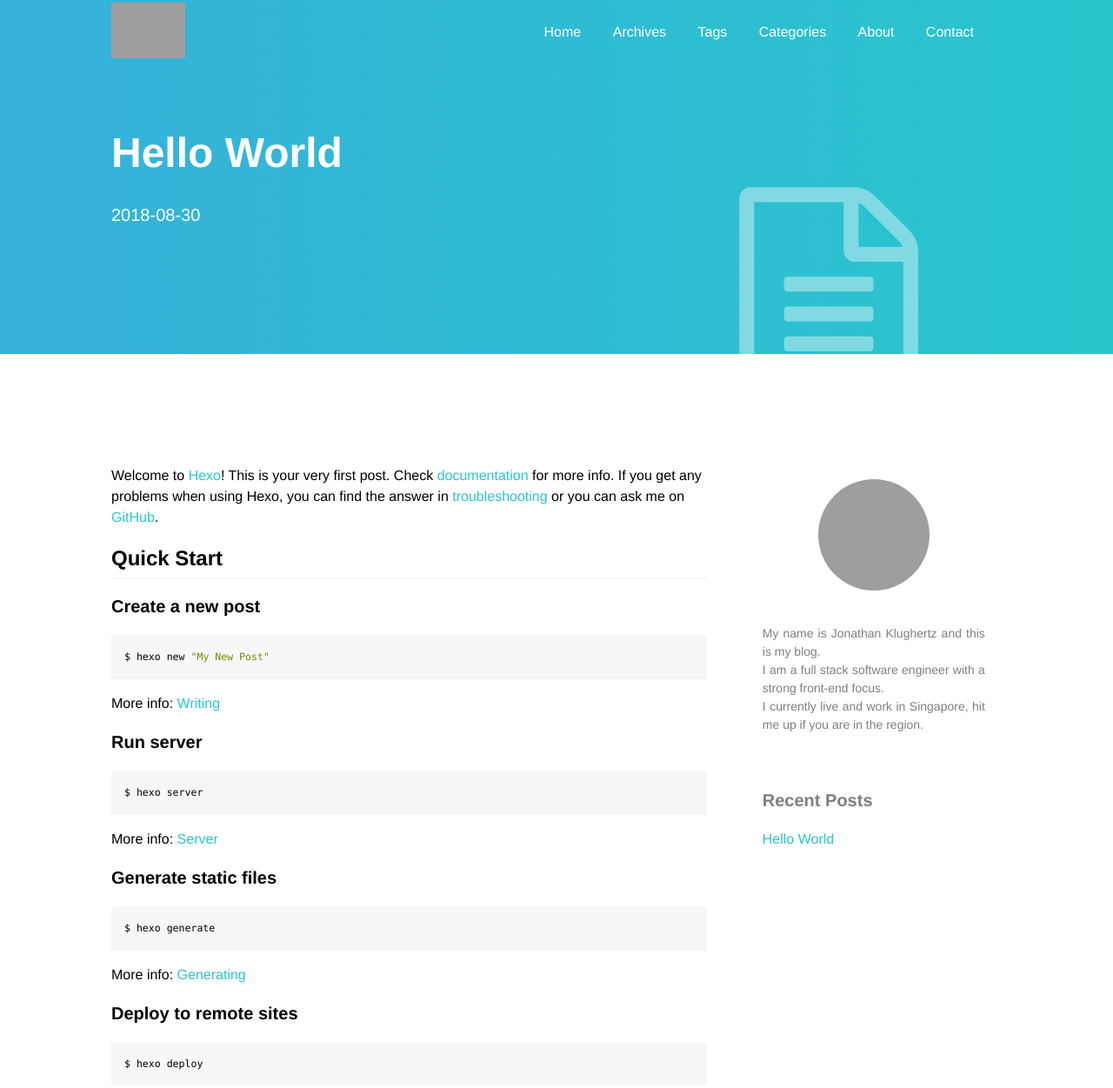
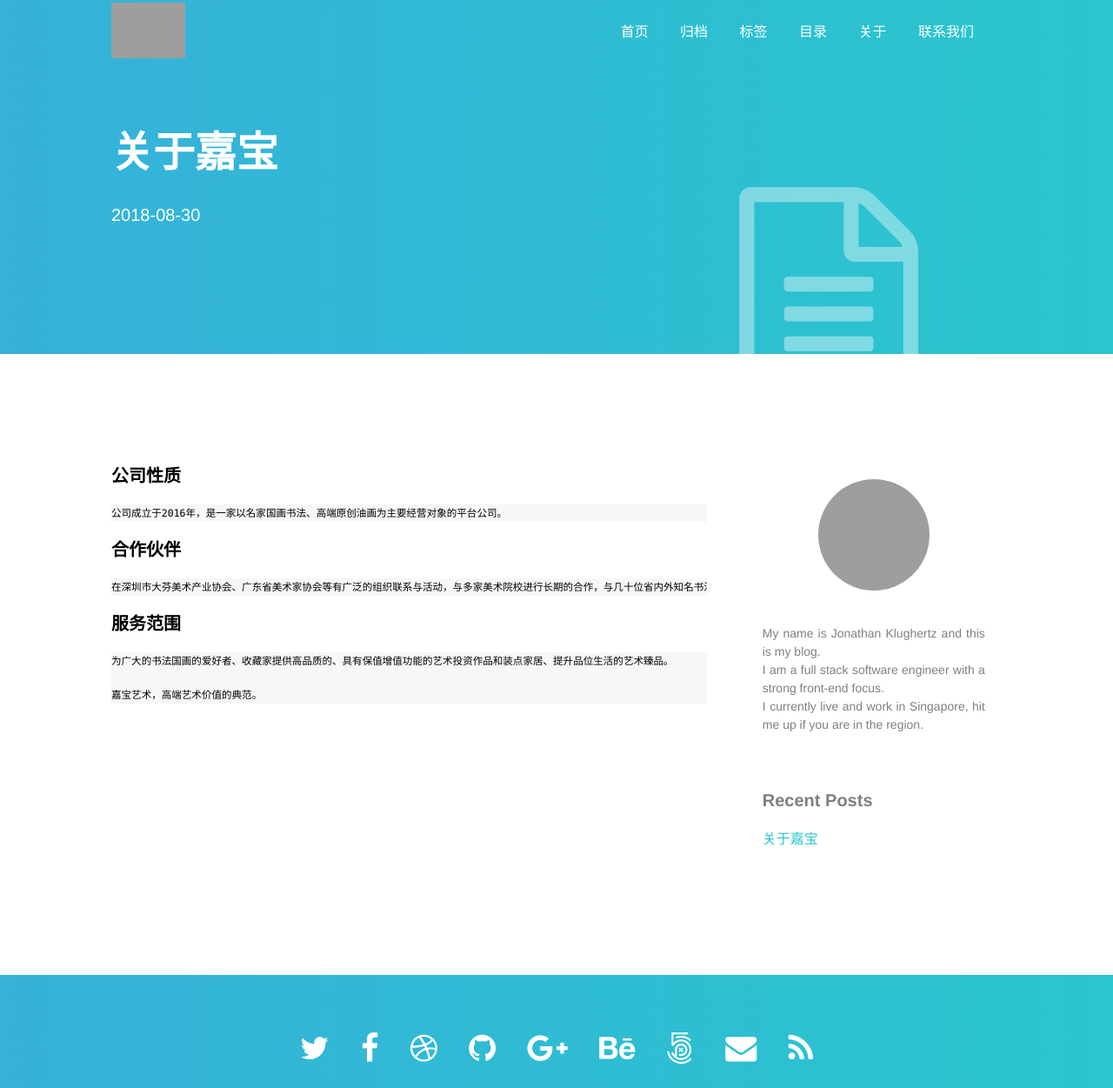
Before and after one commit to jiabaoart/jiabaoart.github.io, a plain HTML site: page 2018/08/30/hello-world/index.html in a window 1280 px wide. Shown: the part 13-1264 px from the top of the page at 87% size. Drawn offline with nearby package versions, Linux system fonts and the light colour scheme; grey boxes are pictures that could not be loaded.

Commit message:
Site updated: 2018-08-30 18:22:42

```diff
--- a/2018/08/30/hello-world/index.html
+++ b/2018/08/30/hello-world/index.html
@@ -10,7 +10,9 @@
 
     <!--Description-->
 
-        <meta name="description" content="Welcome to Hexo! This is your very first post. Check documentation for more info. If you get any problems when using Hexo, you can find the answer in ">
+        <meta name="description" content="公司性质公司成立于2016年，是一家以名家国画书法、高端原创油画为主要经营对象的平台公司。
+合作伙伴在深圳市大芬美术产业协会、广东省美术家协会等有广泛的组织联系与活动，与多家美术院校进行长期的合作，与几十位省内外知名书法家、画家、收藏家进行长期的合作。
+服务范围为广大的书法国画的爱好者、收藏家提供高">
 
 
     <!--Author-->
@@ -20,7 +22,7 @@
 
     <!--Open Graph Title-->
 
-        <meta property="og:title" content="Hello World"/>
+        <meta property="og:title" content="关于嘉宝"/>
 
 
     <!--Open Graph Description-->
@@ -42,7 +44,7 @@
 
     <!-- Title -->
 
-    <title>Hello World - 深圳市嘉宝艺术品投资有限公司</title>
+    <title>关于嘉宝 - 深圳市嘉宝艺术品投资有限公司</title>
 
     <!-- Tachyons Core CSS -->
     <link rel="stylesheet" href="//unpkg.com/tachyons/css/tachyons.min.css">
@@ -82,38 +84,38 @@
 
                 <a class="link dim f6 f5-l dib mr3 mr4-l white"
                     href="/"
-                    title="Home">
-                    Home
+                    title="首页">
+                    首页
                 </a>
 
                 <a class="link dim f6 f5-l dib mr3 mr4-l white"
                     href="/archives"
-                    title="Archives">
-                    Archives
+                    title="归档">
+                    归档
                 </a>
 
                 <a class="link dim f6 f5-l dib mr3 mr4-l white"
                     href="/tags"
-                    title="Tags">
-                    Tags
+                    title="标签">
+                    标签
                 </a>
 
                 <a class="link dim f6 f5-l dib mr3 mr4-l white"
                     href="/categories"
-                    title="Categories">
-                    Categories
+                    title="目录">
+                    目录
                 </a>
 
                 <a class="link dim f6 f5-l dib mr3 mr4-l white"
                     href="/about.html"
-                    title="About">
-                    About
+                    title="关于">
+                    关于
                 </a>
 
                 <a class="link dim f6 f5-l dib mr3 mr4-l white"
                     href="/contact.html"
-                    title="Contact">
-                    Contact
+                    title="联系我们">
+                    联系我们
                 </a>
 
         </div>
@@ -122,7 +124,7 @@
     <!-- Title -->
     <div class="w-100 mw8 center vh-40 dt">
         <div class="dtc v-mid white">
-            <h1 class="f1-l f2-m tc tc-m tl-ns">Hello World</h1>
+            <h1 class="f1-l f2-m tc tc-m tl-ns">关于嘉宝</h1>
             <p class="f4 fw3 pab-100px tc tc-m tl-ns">2018-08-30</p>
         </div>
     </div>
@@ -143,16 +145,12 @@
 
 
                     <!-- Main Post Content -->
-                    <p>Welcome to <a href="https://hexo.io/" target="_blank" rel="noopener">Hexo</a>! This is your very first post. Check <a href="https://hexo.io/docs/" target="_blank" rel="noopener">documentation</a> for more info. If you get any problems when using Hexo, you can find the answer in <a href="https://hexo.io/docs/troubleshooting.html" target="_blank" rel="noopener">troubleshooting</a> or you can ask me on <a href="https://github.com/hexojs/hexo/issues" target="_blank" rel="noopener">GitHub</a>.</p>
-<h2 id="Quick-Start"><a href="#Quick-Start" class="headerlink" title="Quick Start"></a>Quick Start</h2><h3 id="Create-a-new-post"><a href="#Create-a-new-post" class="headerlink" title="Create a new post"></a>Create a new post</h3><figure class="highlight bash"><table><tr><td class="gutter"><pre><span class="line">1</span><br></pre></td><td class="code"><pre><span class="line">$ hexo new <span class="string">"My New Post"</span></span><br></pre></td></tr></table></figure>
-<p>More info: <a href="https://hexo.io/docs/writing.html" target="_blank" rel="noopener">Writing</a></p>
-<h3 id="Run-server"><a href="#Run-server" class="headerlink" title="Run server"></a>Run server</h3><figure class="highlight bash"><table><tr><td class="gutter"><pre><span class="line">1</span><br></pre></td><td class="code"><pre><span class="line">$ hexo server</span><br></pre></td></tr></table></figure>
-<p>More info: <a href="https://hexo.io/docs/server.html" target="_blank" rel="noopener">Server</a></p>
-<h3 id="Generate-static-files"><a href="#Generate-static-files" class="headerlink" title="Generate static files"></a>Generate static files</h3><figure class="highlight bash"><table><tr><td class="gutter"><pre><span class="line">1</span><br></pre></td><td class="code"><pre><span class="line">$ hexo generate</span><br></pre></td></tr></table></figure>
-<p>More info: <a href="https://hexo.io/docs/generating.html" target="_blank" rel="noopener">Generating</a></p>
-<h3 id="Deploy-to-remote-sites"><a href="#Deploy-to-remote-sites" class="headerlink" title="Deploy to remote sites"></a>Deploy to remote sites</h3><figure class="highlight bash"><table><tr><td class="gutter"><pre><span class="line">1</span><br></pre></td><td class="code"><pre><span class="line">$ hexo deploy</span><br></pre></td></tr></table></figure>
-<p>More info: <a href="https://hexo.io/docs/deployment.html" target="_blank" rel="noopener">Deployment</a></p>
+                    <h3 id="公司性质"><a href="#公司性质" class="headerlink" title="公司性质"></a>公司性质</h3><pre><code>公司成立于2016年，是一家以名家国画书法、高端原创油画为主要经营对象的平台公司。
+</code></pre><h3 id="合作伙伴"><a href="#合作伙伴" class="headerlink" title="合作伙伴"></a>合作伙伴</h3><pre><code>在深圳市大芬美术产业协会、广东省美术家协会等有广泛的组织联系与活动，与多家美术院校进行长期的合作，与几十位省内外知名书法家、画家、收藏家进行长期的合作。
+</code></pre><h3 id="服务范围"><a href="#服务范围" class="headerlink" title="服务范围"></a>服务范围</h3><pre><code>为广大的书法国画的爱好者、收藏家提供高品质的、具有保值增值功能的艺术投资作品和装点家居、提升品位生活的艺术臻品。
 
+嘉宝艺术，高端艺术价值的典范。
+</code></pre>
 
                     <!-- Tags Bottom -->
 
@@ -189,7 +187,7 @@
     <h3>Recent Posts</h3>
 
         <p>
-            <a href="/2018/08/30/hello-world/">Hello World</a>
+            <a href="/2018/08/30/hello-world/">关于嘉宝</a>
         </p>
 
 </div>
```
Also changed, not shown: archives/2018/08/index.html (+13 -13 lines), archives/2018/index.html (+13 -13 lines), archives/index.html (+13 -13 lines), index.html (+15 -15 lines).
